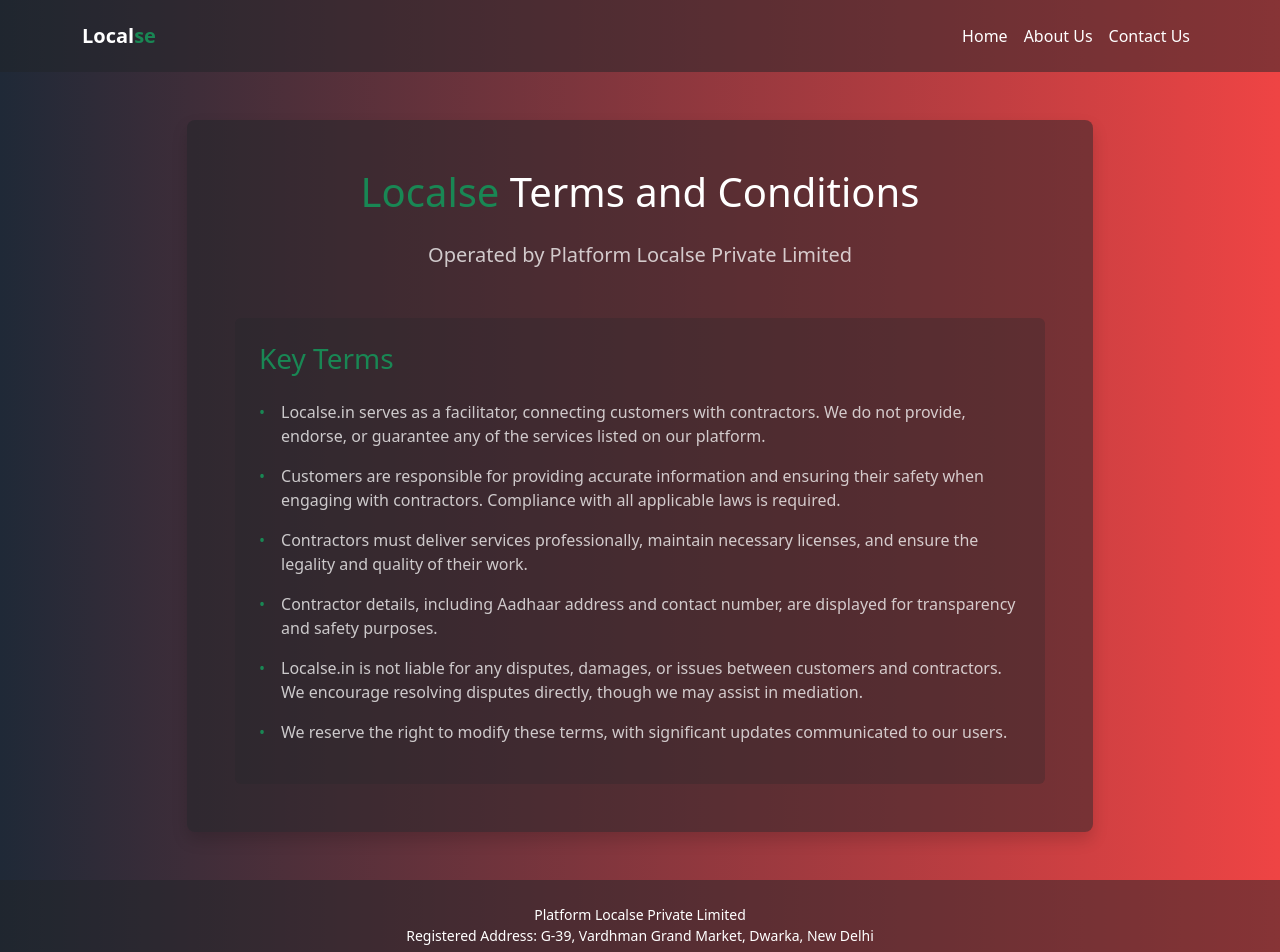
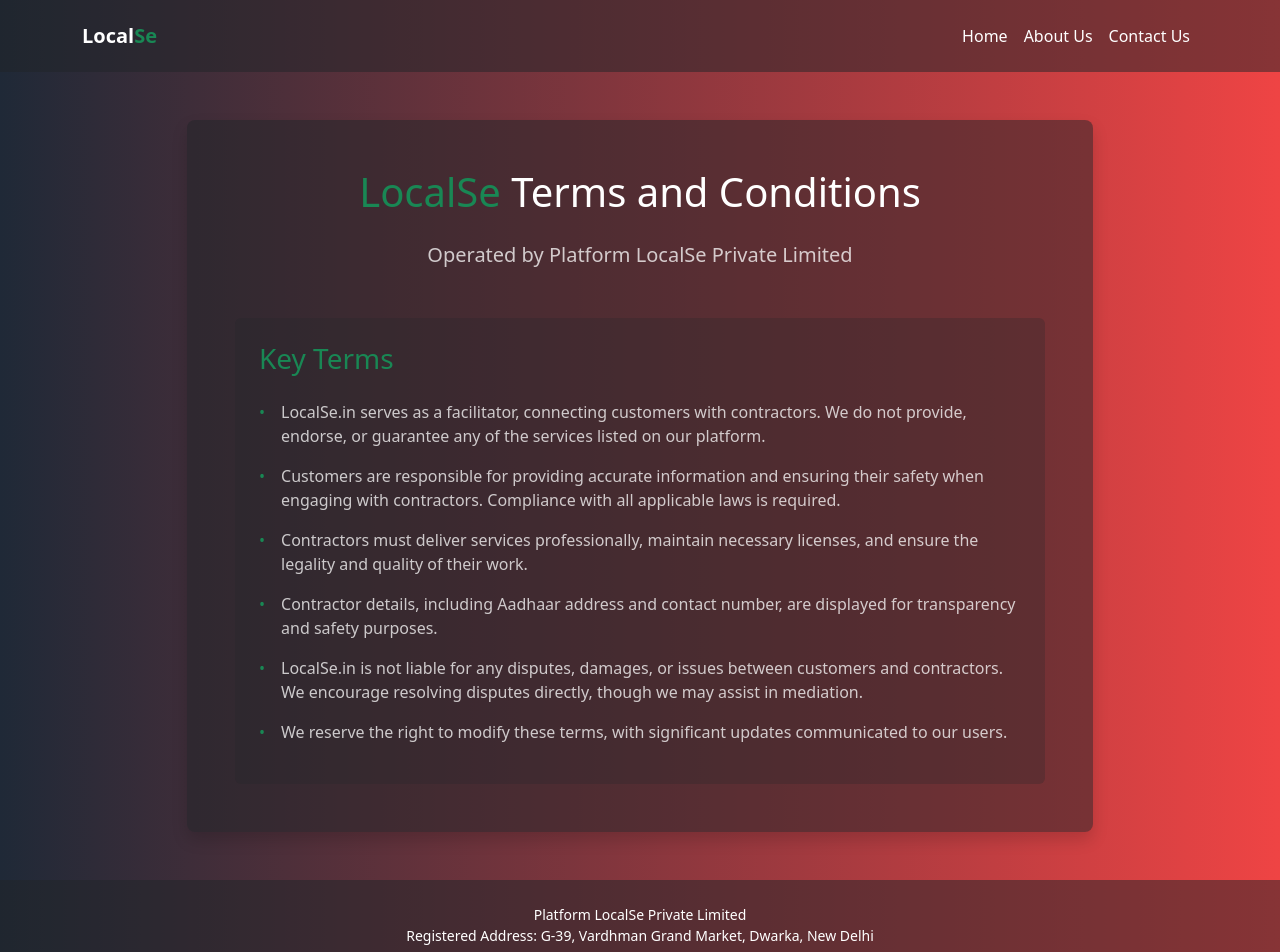
Before and after one commit to Jitendrasaini382/localseWebAppReact, a React (Create React App) app: page /terms in a window 1280 px wide. Shown: the top 952 px of the page. Built offline with nearby package versions, Linux system fonts and the light colour scheme.

Commit message:
name changes for LocalSe from Localse

```diff
--- a/public/index.html
+++ b/public/index.html
@@ -24,7 +24,7 @@
       work correctly both with client-side routing and a non-root public URL.
       Learn how to configure a non-root public URL by running `npm run build`.
     -->
-    <title>Localse</title>
+    <title>LocalSe</title>
   </head>
   <body>
     <noscript>You need to enable JavaScript to run this app.</noscript>
--- a/src/component/Footer.js
+++ b/src/component/Footer.js
@@ -5,7 +5,7 @@
       <footer className="bg-dark bg-opacity-50 text-center py-4">
         <Container>
           <p className="mb-2 small">
-            Platform Localse Private Limited
+            Platform LocalSe Private Limited
             <br />
             Registered Address: G-39, Vardhman Grand Market, Dwarka, New Delhi
           </p>
@@ -17,7 +17,7 @@
             <a href="/privacy" className="text-info text-decoration-none">Privacy Policy</a>
             <a href="/disclaimer" className="text-info text-decoration-none">Disclaimer</a>
           </div>
-          <p className="small">© 2025 Platform Localse Private Limited. All Rights Reserved</p>
+          <p className="small">© 2025 Platform LocalSe Private Limited. All Rights Reserved</p>
         </Container>
       </footer>
     );
--- a/src/component/Header.js
+++ b/src/component/Header.js
@@ -5,7 +5,7 @@
       <Navbar bg="dark" variant="dark" expand="md" className="bg-opacity-50 py-3">
         <Container>
           <Navbar.Brand href="/" className="fw-bold">
-            Local<span className="text-success">se</span>
+            Local<span className="text-success">Se</span>
           </Navbar.Brand>
           <Navbar.Toggle aria-controls="basic-navbar-nav" />
           <Navbar.Collapse id="basic-navbar-nav">
--- a/src/pages/Aboutus.js
+++ b/src/pages/Aboutus.js
@@ -20,7 +20,7 @@
         <Row>
           <Col>
             <h1 className="display-4 fw-bold mb-4">
-              About <span className="text-success">Localse</span>
+              About <span className="text-success">LocalSe</span>
             </h1>
             <p className="lead mb-5 opacity-75">
               Connecting customers directly with verified local service providers,
--- a/src/pages/Disclaier.js
+++ b/src/pages/Disclaier.js
@@ -21,7 +21,7 @@
           <Col lg={10} className="mx-auto">
             <div className="bg-dark bg-opacity-50 rounded-3 p-5 shadow">
               <h1 className="display-6 text-center mb-4">
-                <span className="text-success">Localse</span> Disclaimer
+                <span className="text-success">LocalSe</span> Disclaimer
               </h1>
 
               <p className="lead text-center opacity-75 mb-5">
@@ -35,7 +35,7 @@
                   <li className="mb-3 d-flex align-items-start">
                     <span className="text-success me-3">•</span>
                     <span className="opacity-75">
-                      Localse.in does not offer or manage services directly. We provide a platform to connect customers and contractors.
+                      LocalSe.in does not offer or manage services directly. We provide a platform to connect customers and contractors.
                     </span>
                   </li>
                   <li className="mb-3 d-flex align-items-start">
@@ -47,7 +47,7 @@
                   <li className="d-flex align-items-start">
                     <span className="text-success me-3">•</span>
                     <span className="opacity-75">
-                      Localse.in is not responsible for any disputes, damages, or losses resulting from service engagements. Users agree to accept these risks when using the platform.
+                      LocalSe.in is not responsible for any disputes, damages, or losses resulting from service engagements. Users agree to accept these risks when using the platform.
                     </span>
                   </li>
                 </ul>
--- a/src/pages/Policy.js
+++ b/src/pages/Policy.js
@@ -21,7 +21,7 @@
           <Col lg={10} className="mx-auto">
             <div className="bg-dark bg-opacity-50 rounded-3 p-5 shadow">
               <h1 className="display-6 text-center mb-4">
-                <span className="text-success">Localse</span> Privacy Policy
+                <span className="text-success">LocalSe</span> Privacy Policy
               </h1>
 
               <p className="lead text-center opacity-75 mb-5">
--- a/src/pages/TermsAndConditions.js
+++ b/src/pages/TermsAndConditions.js
@@ -21,11 +21,11 @@
           <Col lg={10} className="mx-auto">
             <div className="bg-dark bg-opacity-50 rounded-3 p-5 shadow">
               <h1 className="display-6 text-center mb-4">
-                <span className="text-success">Localse</span> Terms and Conditions
+                <span className="text-success">LocalSe</span> Terms and Conditions
               </h1>
 
               <p className="lead text-center opacity-75 mb-5">
-                Operated by Platform Localse Private Limited
+                Operated by Platform LocalSe Private Limited
               </p>
 
               <div className="bg-dark bg-opacity-25 rounded p-4">
@@ -35,7 +35,7 @@
                   <li className="mb-3 d-flex align-items-start">
                     <span className="text-success me-3">•</span>
                     <span className="opacity-75">
-                      Localse.in serves as a facilitator, connecting customers with contractors. We do not provide, endorse, or guarantee any of the services listed on our platform.
+                      LocalSe.in serves as a facilitator, connecting customers with contractors. We do not provide, endorse, or guarantee any of the services listed on our platform.
                     </span>
                   </li>
                   <li className="mb-3 d-flex align-items-start">
@@ -59,7 +59,7 @@
                   <li className="mb-3 d-flex align-items-start">
                     <span className="text-success me-3">•</span>
                     <span className="opacity-75">
-                      Localse.in is not liable for any disputes, damages, or issues between customers and contractors. We encourage resolving disputes directly, though we may assist in mediation.
+                      LocalSe.in is not liable for any disputes, damages, or issues between customers and contractors. We encourage resolving disputes directly, though we may assist in mediation.
                     </span>
                   </li>
                   <li className="d-flex align-items-start">
--- a/src/pages/index.js
+++ b/src/pages/index.js
@@ -46,7 +46,7 @@
           <Col>
             <h1 className="display-4 fw-bold mb-4">
               Discover Local Services with{" "}
-              <span className="text-success">Localse</span>
+              <span className="text-success">LocalSe</span>
             </h1>
             <p className="lead mb-5 opacity-75">
               Connect with trusted local service providers in just a few clicks.
@@ -57,7 +57,7 @@
               className="rounded-pill px-5"
               onClick={() => setDownloadPopupOpen(true)}
             >
-              Explore Localse
+              Explore LocalSe
             </Button>
           </Col>
         </Row>
@@ -69,7 +69,7 @@
       {/* Download Platform Popup */}
       <Modal show={isDownloadPopupOpen} onHide={closePopup} centered>
         <Modal.Header closeButton>
-          <Modal.Title>Download Localse</Modal.Title>
+          <Modal.Title>Download LocalSe</Modal.Title>
         </Modal.Header>
         <Modal.Body>
           <div className="d-grid gap-3">
```
